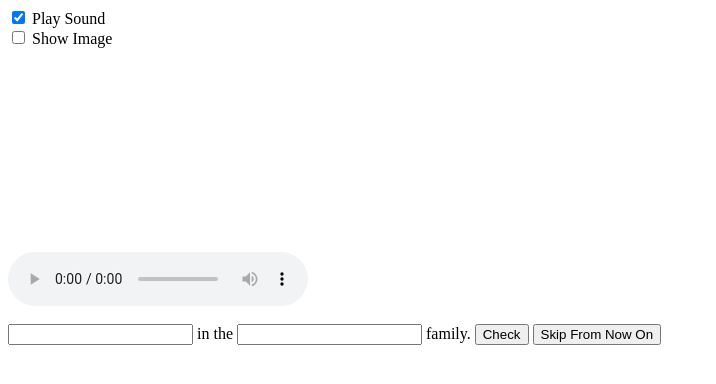
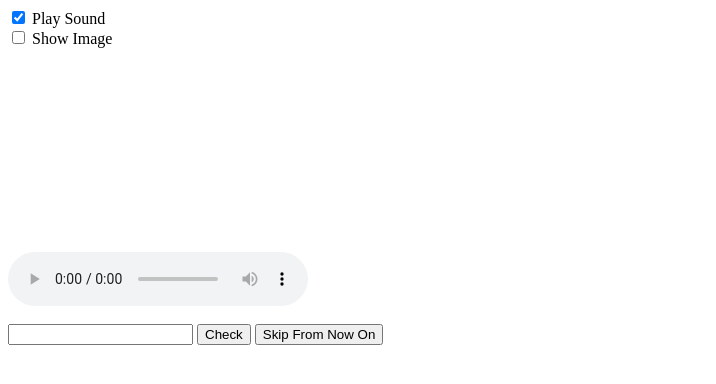
Before and after one commit to sgehly/MU1511-Study, a plain HTML site: page index.html in a window 1280 px wide. Both pictures are taken after a click on the button "Check". Shown: the whole page, without its empty margins (0-716 px from the left). Drawn offline with Linux system fonts and the light colour scheme.

Commit message:
Remove families - kinda obvious

```diff
--- a/index.html
+++ b/index.html
@@ -118,10 +118,10 @@
 	}
 	function checkAnswer(){
 		var givenInstrument = document.querySelector("#content #instrument").value.toLowerCase().replace(/ /g,"");
-		var givenFamily = document.querySelector("#content #family").value.toLowerCase().replace(/ /g,"");
+		//var givenFamily = document.querySelector("#content #family").value.toLowerCase().replace(/ /g,"");
 
 		var isCorrect = "incorrect";
-		if(givenInstrument == currentObj.id && givenFamily == currentObj.type){
+		if(givenInstrument == currentObj.id/* && givenFamily == currentObj.type*/){
 			isCorrect = "correct";
 		}
 		alert("Your answer was "+isCorrect+" - The answer is "+currentObj.name+" in the "+currentObj.type+" family.");
@@ -164,7 +164,7 @@
 	  Your browser does not support the audio tag.
 	</audio>
 	<br><br>
-	<input id="instrument" type="text"> in the <input id="family" type="text"> family.
+	<input id="instrument" type="text"><!-- in the <input id="family" type="text"> family.-->
 	<button onclick="checkAnswer()">Check</button>
 	<button onclick="skip()">Skip From Now On</button>
 </div>
```
